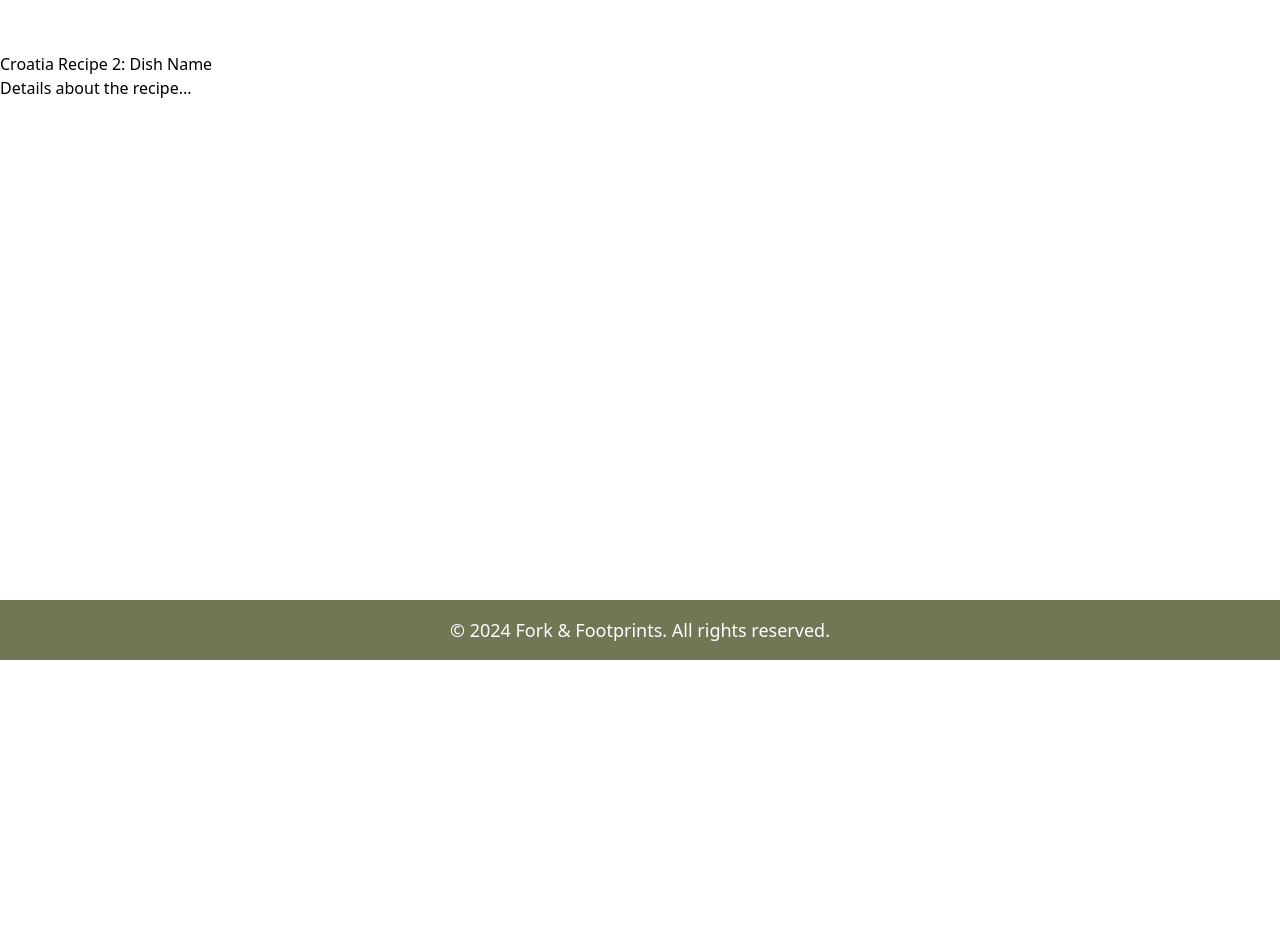
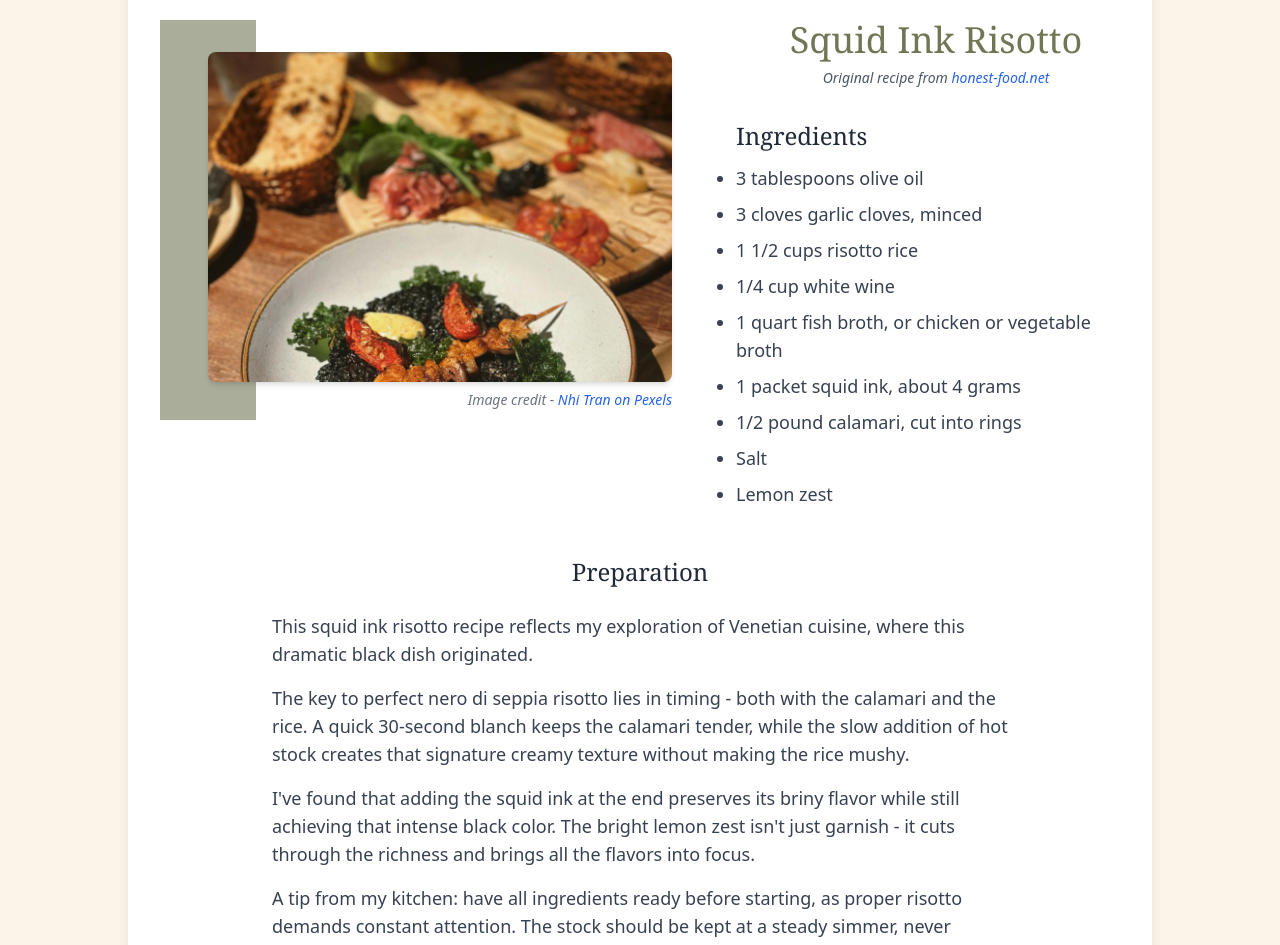
Before and after one commit to Tthompson8416/fork-and-footprints, a React (Vite) app: page /fork-and-footprints/fork-and-footprints/recipes/croatia/recipe2 in a window 1280 px wide. Shown: the part 140-1085 px from the top of the page. Before the commit the page ends 800 px from the top, so only its background shows below. Built offline with nearby package versions, Linux system fonts and the light colour scheme.

Commit message:
Recipe11 added

```diff
--- a/src/pages/Recipe11.jsx
+++ b/src/pages/Recipe11.jsx
@@ -1,10 +1,102 @@
-import React from 'react';
+import squidInkRisotto from "../assets/images/croatia-images/squid-ink-risotto.jpeg";
 
 const Recipe11 = () => {
   return (
-    <div>
-      <h1 className='mt-48'>Croatia Recipe 2: Dish Name</h1>
-      <p>Details about the recipe...</p>
+    <div className="flex justify-center bg-custom-cream px-8 py-12 md:py-16">
+      <div className="relative w-full max-w-[95%] sm:max-w-4xl lg:max-w-5xl bg-white rounded-lg shadow-lg p-8 md:py-16 top-8">
+        {/* Two-column grid for image and ingredients */}
+        <div className="grid grid-cols-1 sm:grid-cols-2 gap-8 mb-12">
+          {/* Left column - Image section */}
+          <div className="relative flex justify-center sm:block">
+            <div className="absolute left-0 hidden w-24 h-[400px] bg-custom-accent/60 sm:block z-0" />
+            <div className="relative w-[80%] sm:w-full sm:ml-12">
+              <img
+                src={squidInkRisotto}
+                alt="Squid Ink Risotto"
+                className="w-full h-[200px] sm:h-[330px] object-cover rounded-lg shadow-md mt-8 z-10"
+              />
+              <p className="relative mt-2 text-xs text-center text-gray-500 sm:text-sm 2xl:text-lg sm:text-right italic">
+                Image credit -{" "}
+                <a
+                  href="https://www.pexels.com/photo/gourmet-squid-ink-risotto-with-skewered-seafood-29629192/"
+                  target="_blank"
+                  rel="noopener noreferrer"
+                  className="text-blue-600 hover:text-blue-800"
+                >
+                  Nhi Tran on Pexels
+                </a>
+              </p>
+            </div>
+          </div>
+
+          {/* Right column - Title and Ingredients */}
+          <div className="relative z-10 space-y-8">
+            <div className="text-center sm:text-left">
+              <h1 className="mb-2 text-2xl text-center font-serif text-custom-accent sm:text-2xl lg:text-4xl 2xl:text-5xl sm:ml-12 lg:ml-24 2xl:ml-20">
+                Squid Ink Risotto
+              </h1>
+              <p className="text-sm text-center italic text-gray-600 sm:text-md sm:ml-12 lg:ml-24 2xl:text-lg">
+                Original recipe from{" "}
+                <a
+                  href="https://honest-food.net/squid-ink-risotto/#wprm-recipe-container-38347"
+                  target="_blank"
+                  rel="noopener noreferrer"
+                  className="text-blue-600 hover:text-blue-800"
+                >
+                  honest-food.net
+                </a>
+              </p>
+            </div>
+
+            <div>
+              <h2 className="pl-20 mb-3 text-xl font-serif text-gray-800 sm:text-2xl 2xl:text-4xl 2xl:mb-4">
+                Ingredients
+              </h2>
+              <ul className="pl-20 list-disc space-y-2 text-sm text-gray-700 sm:text-base lg:text-lg 2xl:text-2xl z-10">
+                <li>3 tablespoons olive oil</li>
+                <li>3 cloves garlic cloves, minced</li>
+                <li>1 1/2 cups risotto rice</li>
+                <li>1/4 cup white wine</li>
+                <li>1 quart fish broth, or chicken or vegetable broth</li>
+                <li>1 packet squid ink, about 4 grams</li>
+                <li>1/2 pound calamari, cut into rings</li>
+                <li>Salt</li>
+                <li>Lemon zest</li>
+              </ul>
+            </div>
+          </div>
+        </div>
+
+        <div className="max-w-3xl px-4 mx-auto">
+          <h2 className="mb-6 text-xl font-serif text-center text-gray-800 sm:text-2xl 2xl:text-4xl">
+            Preparation
+          </h2>
+          <div className="space-y-4 text-sm text-gray-700 sm:text-base lg:text-lg 2xl:text-2xl">
+            <p>
+              This squid ink risotto recipe reflects my exploration of Venetian
+              cuisine, where this dramatic black dish originated.
+            </p>
+            <p>
+              The key to perfect nero di seppia risotto lies in timing - both
+              with the calamari and the rice. A quick 30-second blanch keeps the
+              calamari tender, while the slow addition of hot stock creates that
+              signature creamy texture without making the rice mushy.
+            </p>
+            <p>
+              I've found that adding the squid ink at the end preserves its
+              briny flavor while still achieving that intense black color. The
+              bright lemon zest isn't just garnish - it cuts through the
+              richness and brings all the flavors into focus.
+            </p>
+            <p>
+              A tip from my kitchen: have all ingredients ready before starting,
+              as proper risotto demands constant attention. The stock should be
+              kept at a steady simmer, never boiling, to maintain the perfect
+              cooking temperature.
+            </p>
+          </div>
+        </div>
+      </div>
     </div>
   );
 };
```
